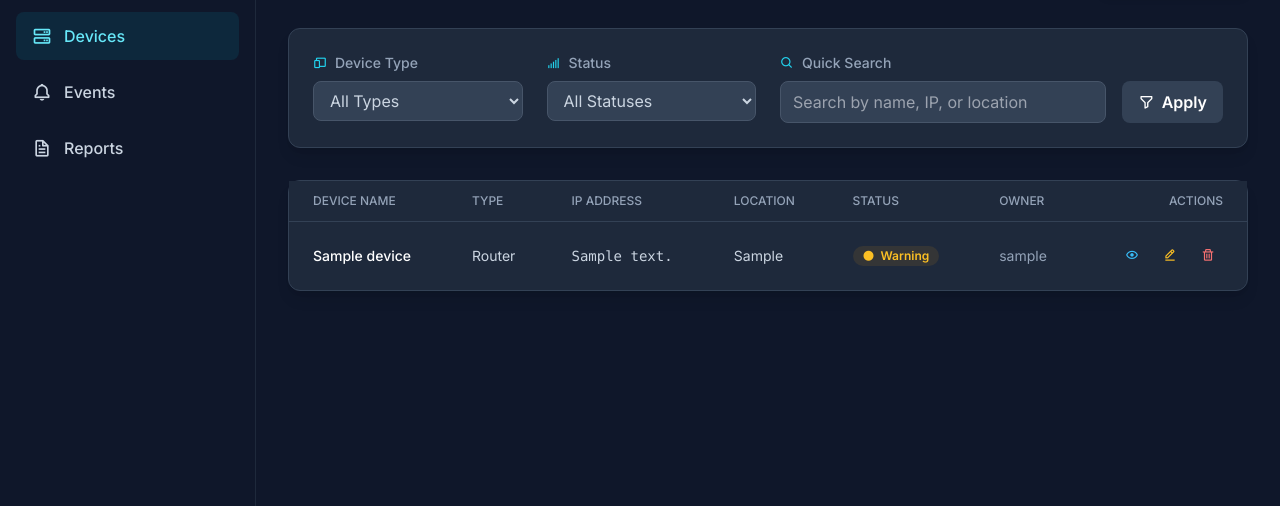
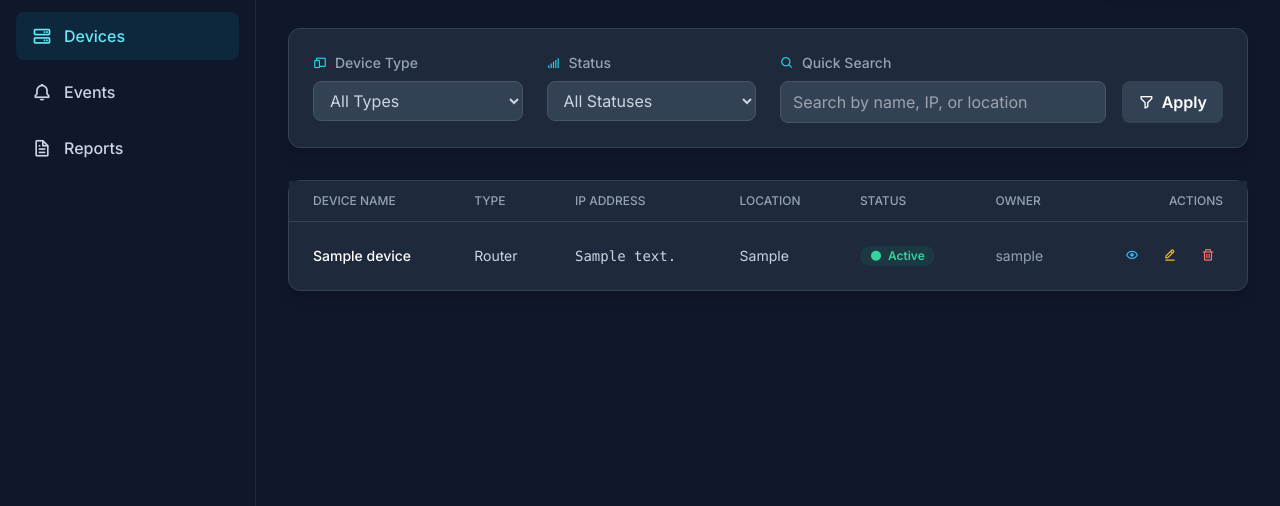
Before and after one commit to alanhasn/INMS, a Django app: page /devices/ in a window 1280 px wide. Shown: the part 145-651 px from the top of the page. Run offline with Django 5.2, Linux system fonts and the light colour scheme; a user stored in the database is signed in; tables that the repository leaves empty hold one stand-in row (values such as "Sample post"); grey boxes marked "Sample" are stand-in pictures; some libraries are stand-ins or nearby versions.

Commit message:
Fix device status badge always showing "Warning"
The status badge only branched on online/offline/maintenance and fell
back to a hardcoded "Warning" label for anything else -- which meant
every device with the actual default status (Active) displayed as
Warning in the list, even though the stored value was correct. Add
explicit Active/Inactive/Warning branches and fall back to the raw
status value instead of a hardcoded label for anything unexpected.

```diff
--- a/apps/devices/templates/devices/devices.html
+++ b/apps/devices/templates/devices/devices.html
@@ -94,8 +94,14 @@
                         <span class="inline-flex items-center gap-1.5 px-2.5 py-0.5 rounded-full text-xs font-semibold bg-red-500/10 text-red-400"><i class='bx bxs-circle'></i> Offline</span>
                         {% elif device.status|lower == 'maintenance' %}
                         <span class="inline-flex items-center gap-1.5 px-2.5 py-0.5 rounded-full text-xs font-semibold bg-blue-500/10 text-blue-400"><i class='bx bxs-circle'></i> Maintenance</span>
+                        {% elif device.status|lower == 'active' %}
+                        <span class="inline-flex items-center gap-1.5 px-2.5 py-0.5 rounded-full text-xs font-semibold bg-emerald-500/10 text-emerald-400"><i class='bx bxs-circle'></i> Active</span>
+                        {% elif device.status|lower == 'inactive' %}
+                        <span class="inline-flex items-center gap-1.5 px-2.5 py-0.5 rounded-full text-xs font-semibold bg-slate-500/10 text-slate-400"><i class='bx bxs-circle'></i> Inactive</span>
+                        {% elif device.status|lower == 'warning' %}
+                        <span class="inline-flex items-center gap-1.5 px-2.5 py-0.5 rounded-full text-xs font-semibold bg-amber-500/10 text-amber-400"><i class='bx bxs-circle'></i> Warning</span>
                         {% else %}
-                        <span class="inline-flex items-center gap-1.5 px-2.5 py-0.5 rounded-full text-xs font-semibold bg-amber-500/10 text-amber-400"><i class='bx bxs-circle'></i> Warning</span>
+                        <span class="inline-flex items-center gap-1.5 px-2.5 py-0.5 rounded-full text-xs font-semibold bg-slate-500/10 text-slate-400"><i class='bx bxs-circle'></i> {{ device.status }}</span>
                         {% endif %}
                     </td>
                     <td class="px-6 py-4 text-slate-400">{{ device.owner }}</td>
```
